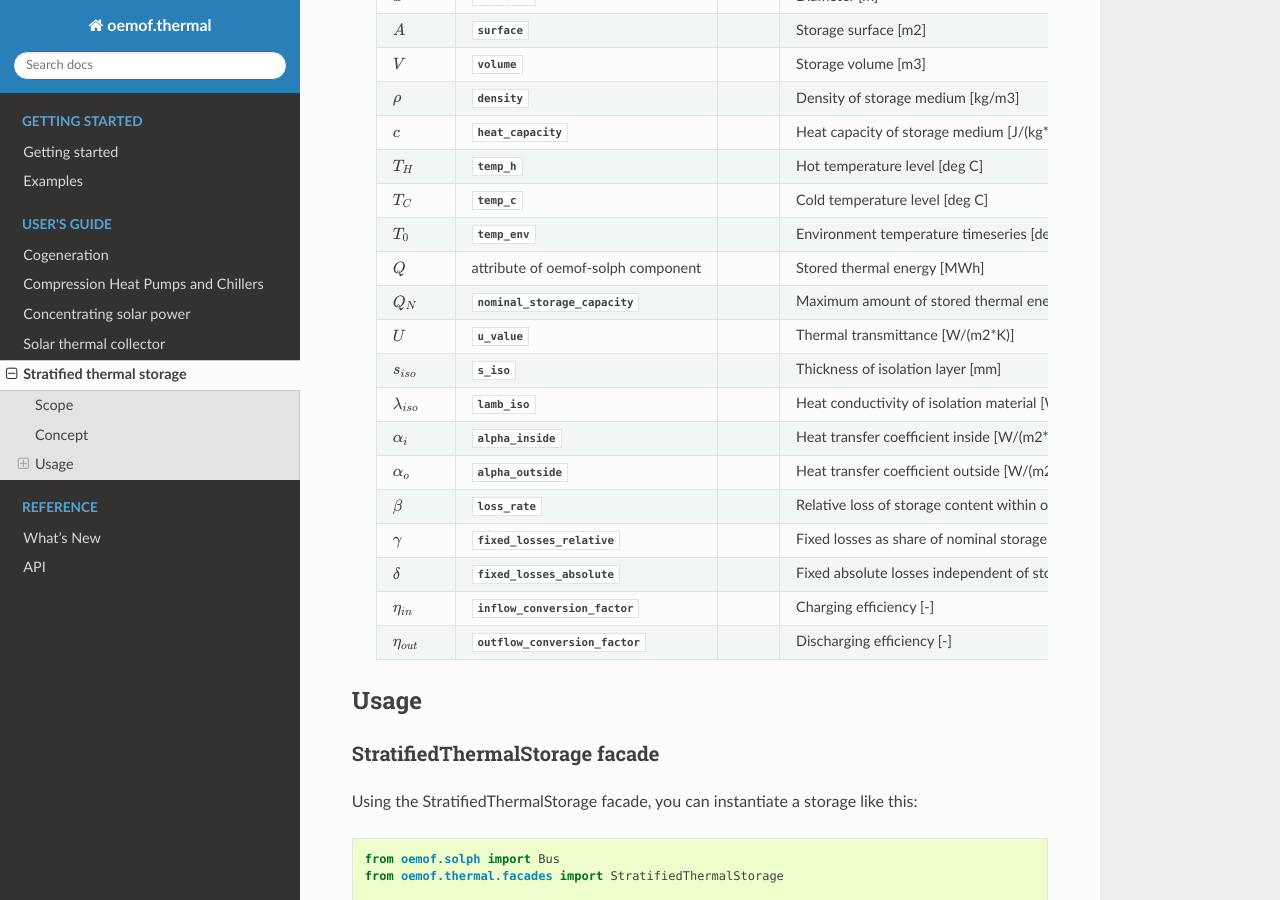
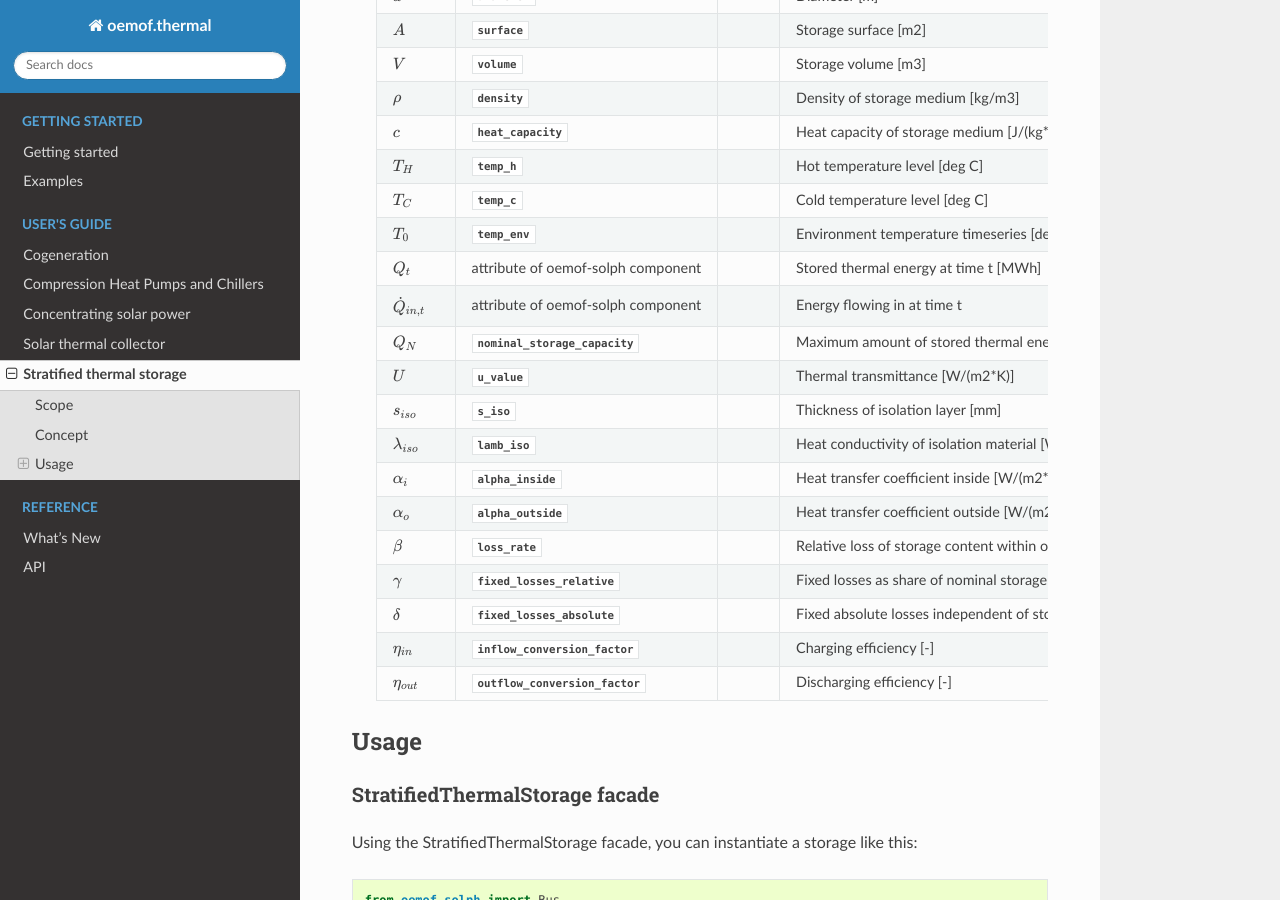
Before and after one commit to oemof/oemof-thermal, a Sphinx documentation site: the page built from docs/stratified_thermal_storage.rst, in a window 1280 px wide and 900 px high, scrolled down 2058 px. Built offline with Sphinx 7.4.7 and the Read the Docs theme 2.0.0, drawn with Linux system fonts in a browser that asks for light colours; formulas are drawn with MathJax 3.

Commit message:
Extend overview table

```diff
--- a/docs/stratified_thermal_storage.rst
+++ b/docs/stratified_thermal_storage.rst
@@ -108,8 +108,10 @@ These parameters are part of the stratified thermal storage:
     :math:`T_0`               :py:obj:`temp_env`                         Environment temperature
                                                                          timeseries [deg C]
 
-    :math:`Q`                 attribute of oemof-solph component         Stored thermal energy
-                                                                         [MWh]
+    :math:`Q_t`               attribute of oemof-solph component         Stored thermal energy at
+                                                                         time t [MWh]
+
+    :math:`\dot{Q}_{in,t}`    attribute of oemof-solph component         Energy flowing in at time t
 
     :math:`Q_N`               :py:obj:`nominal_storage_capacity`         Maximum amount of
                                                                          stored thermal energy
```
